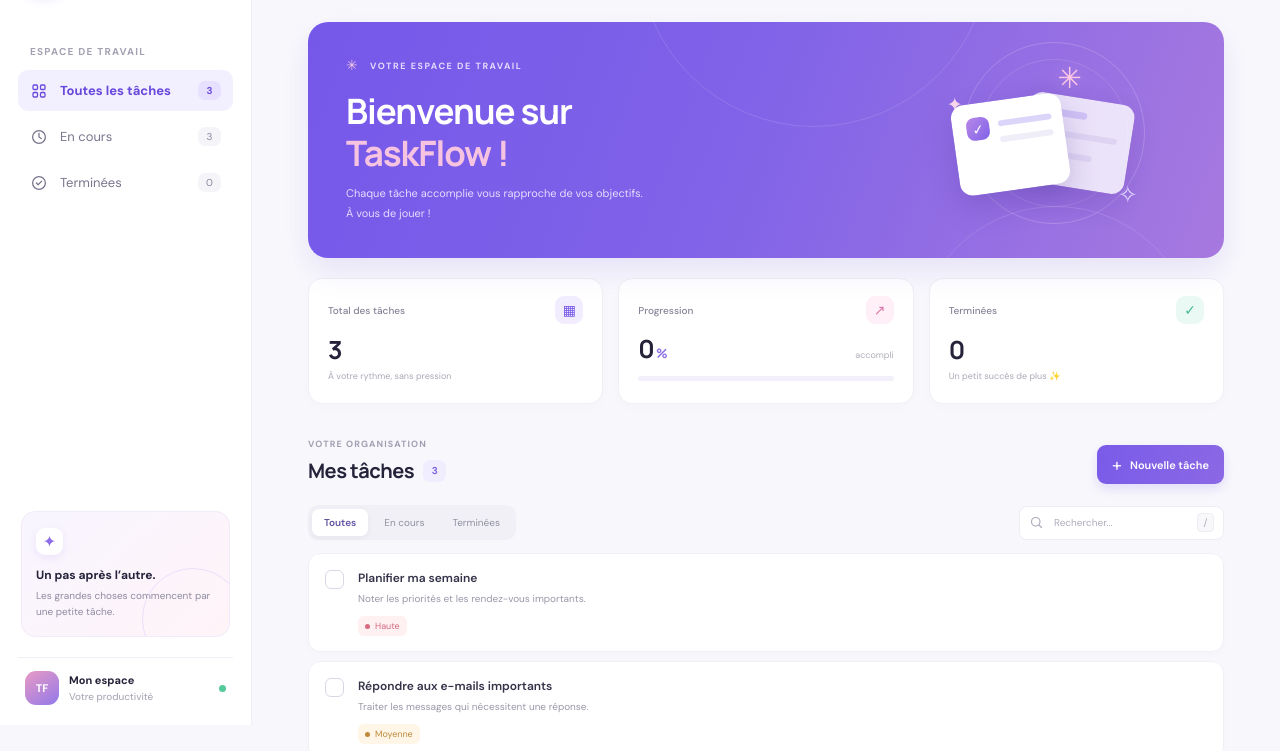
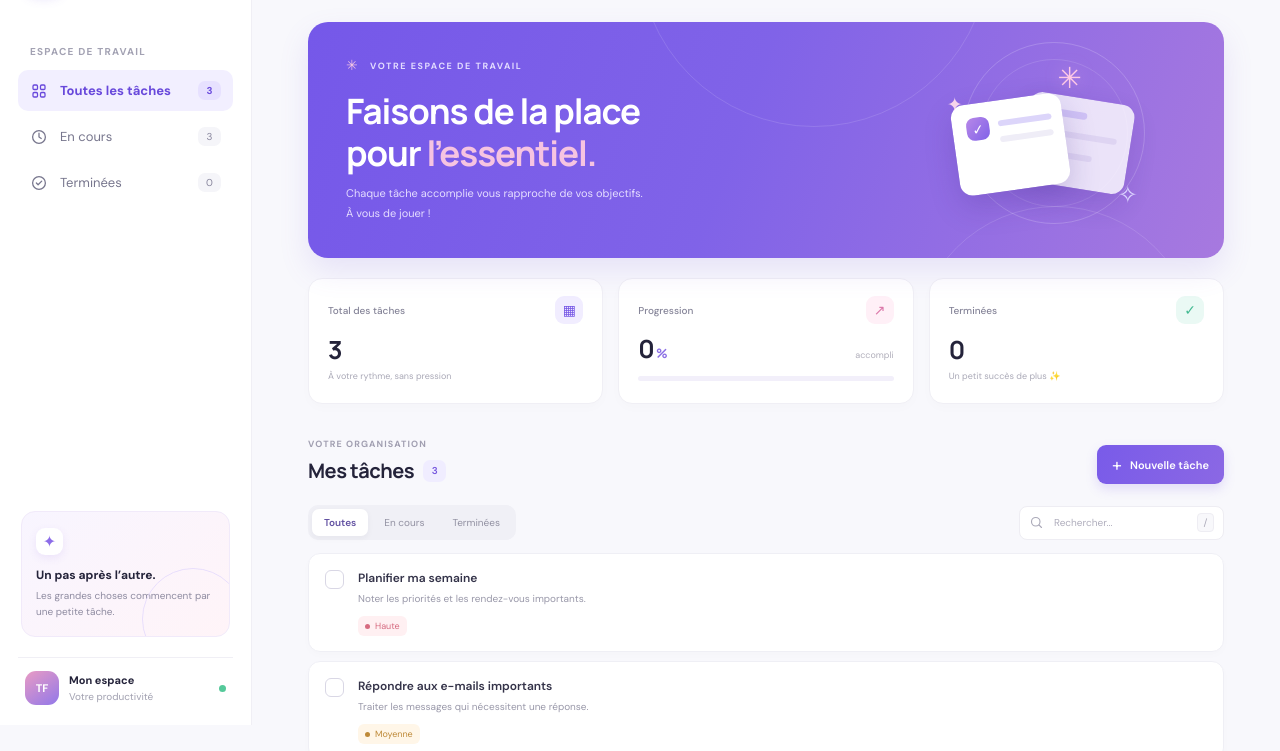
Before and after one commit to hasnaeelalaoui4-lgtm/todo-cloud-app, a website: page public/index.html in a window 1280 px wide. Shown: the part 75-826 px from the top of the page. Drawn offline with Linux system fonts and the light colour scheme.

Commit message:
Update Application

```diff
--- a/public/index.html
+++ b/public/index.html
@@ -73,7 +73,7 @@
         <section class="welcome-section" aria-labelledby="welcome-title">
           <div class="welcome-copy">
             <div class="eyebrow"><span class="sparkle" aria-hidden="true">✳</span> VOTRE ESPACE DE TRAVAIL</div>
-            <h1 id="welcome-title">Bienvenue sur<br /><span>TaskFlow !</span></h1>
+            <h1 id="welcome-title">Faisons de la place<br />pour <span>l’essentiel.</span></h1>
             <p>Chaque tâche accomplie vous rapproche de vos objectifs.<br class="desktop-break" /> À vous de jouer !</p>
           </div>
           <div class="welcome-art" aria-hidden="true">
```
